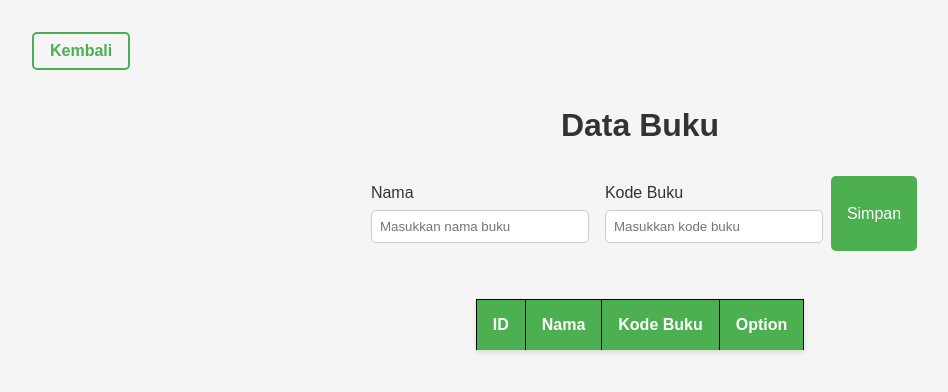
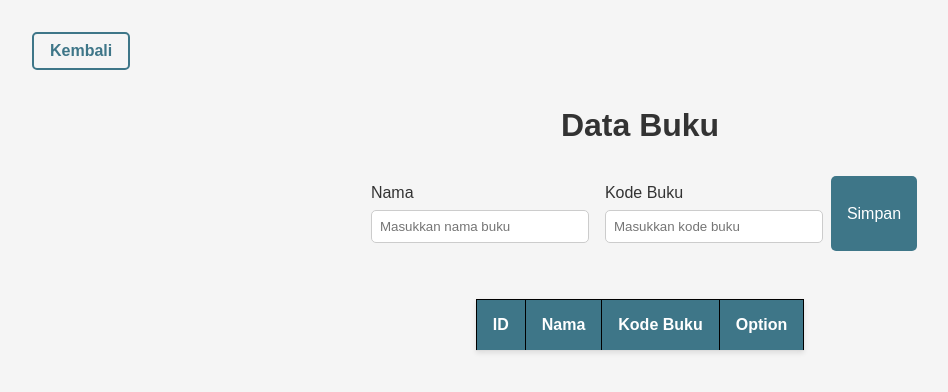
Before and after one commit to nugrohoizzan/Project-Prak-TCC, a plain HTML site: page buku.html in a window 1280 px wide. Shown: the whole page, without its empty margins (0-948 px from the left). Drawn offline with nearby package versions, Linux system fonts and the light colour scheme; no server answers.

Commit message:
pembaruan

```diff
--- a/buku.html
+++ b/buku.html
@@ -20,17 +20,17 @@
       a {
         align-self: flex-start;
         text-decoration: none;
-        color: #4caf50;
+        color: #3e7688;
         font-weight: bold;
         margin-bottom: 1rem;
         padding: 0.5rem 1rem;
-        border: 2px solid #4caf50;
+        border: 2px solid #3e7688;
         border-radius: 5px;
         transition: background-color 0.3s, color 0.3s;
       }
 
       a:hover {
-        background-color: #4caf50;
+        background-color: #3e7688;
         color: white;
       }
 
@@ -67,7 +67,7 @@
         padding: 0.5rem 1rem;
         border: none;
         border-radius: 5px;
-        background-color: #4caf50;
+        background-color: #3e7688;
         color: white;
         font-size: 1rem;
         cursor: pointer;
@@ -92,7 +92,7 @@
       }
 
       th {
-        background-color: #4caf50;
+        background-color: #3e7688;
         color: white;
       }
 
```
